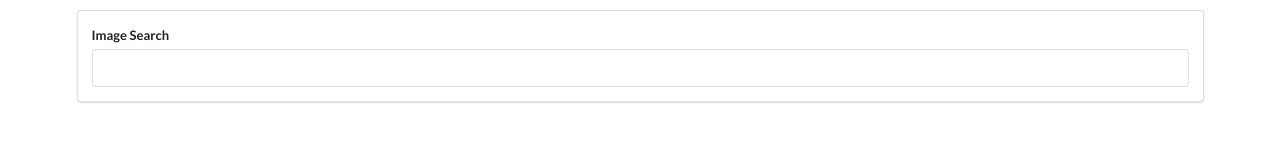
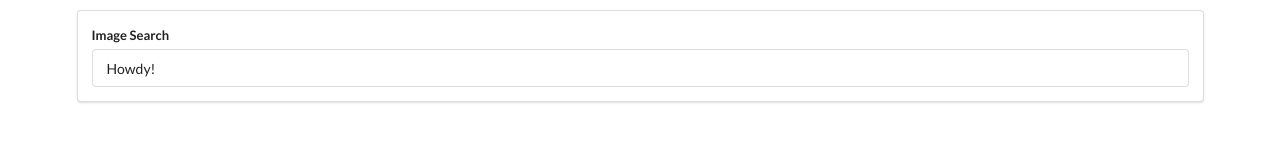
Before and after one commit to obwansan/react-pics-app, a React (Create React App) app: page / in a window 1280 px wide. Shown: the top 160 px of the page. Built offline with nearby package versions, Linux system fonts and the light colour scheme.

Commit message:
making input a controlled input

```diff
--- a/src/components/SearchBar.js
+++ b/src/components/SearchBar.js
@@ -2,9 +2,7 @@ import React from 'react';
 
 class SearchBar extends React.Component {
 
-  onInputChange(event) {
-    console.log(event.target.value);
-  }
+  state = { term: 'Howdy!' };
 
   render() {
     return (
@@ -12,7 +10,10 @@ class SearchBar extends React.Component {
         <form className="ui form">
           <div className="field">
           <label>Image Search</label>
-           <input type="text" onChange={this.onInputChange} />
+           <input
+            type="text"
+            value={this.state.term}
+            onChange={e => this.setState({ term: e.target.value })} />
           </div>
         </form>
       </div>
```
